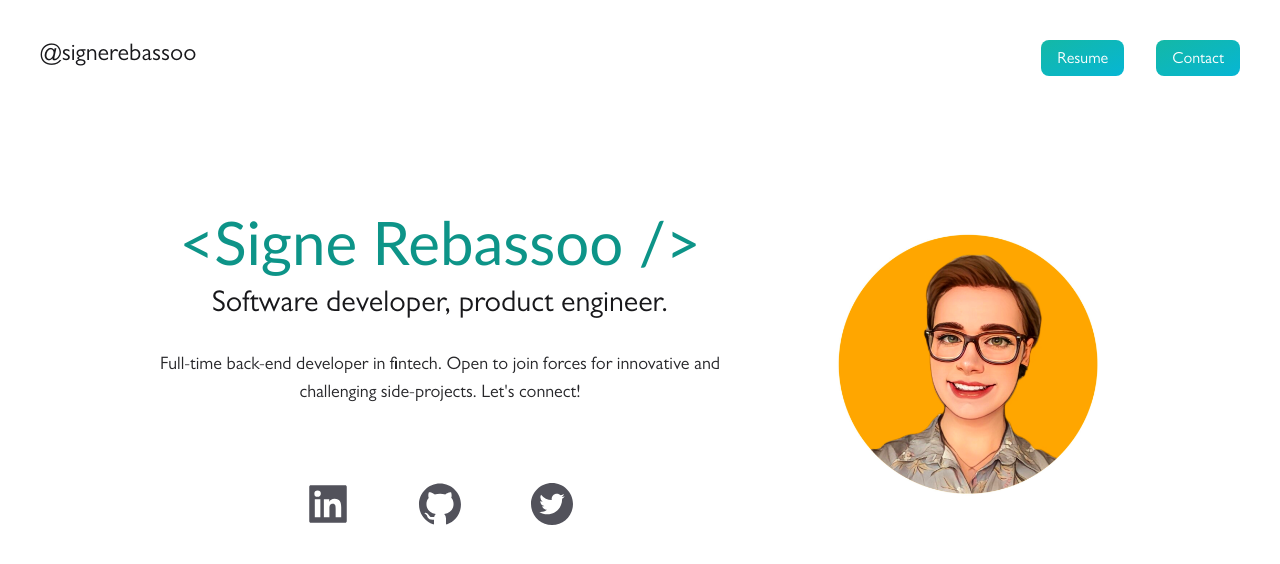
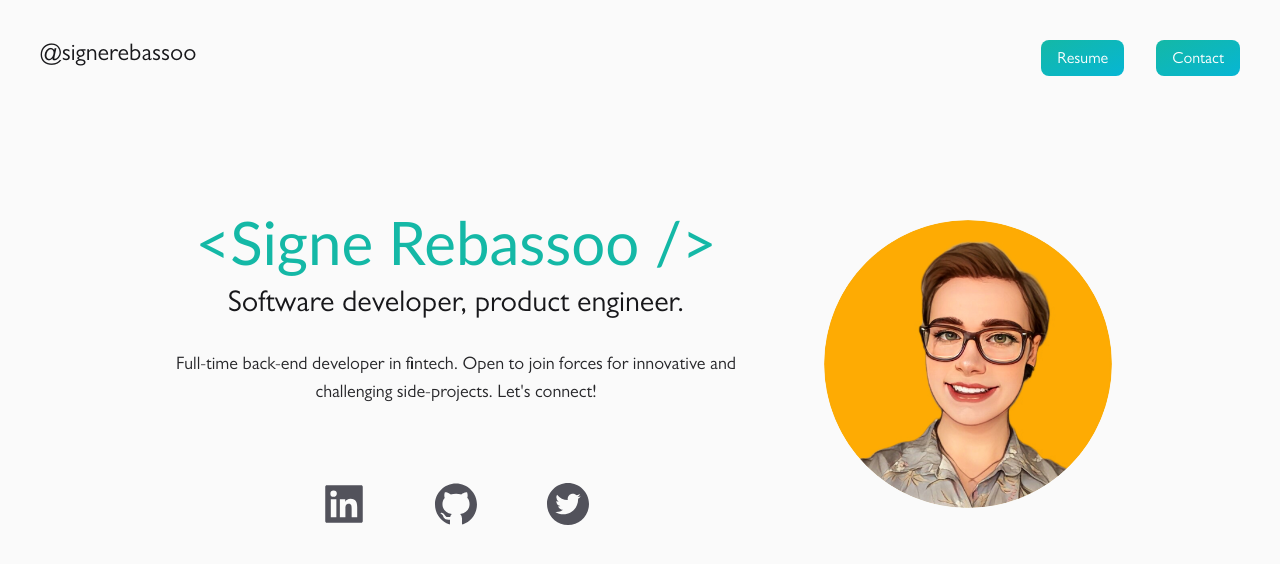
Before and after one commit to signerebassoo/signerebassoo.github.io, a React (Create React App) app: page / in a window 1280 px wide. Shown: the top 564 px of the page. Built offline with nearby package versions, Linux system fonts and the light colour scheme.

Commit message:
Socials hover animations + visual adjustments

```diff
--- a/src/App.tsx
+++ b/src/App.tsx
@@ -5,7 +5,7 @@ import NavBar from './components/NavBar/NavBar';
 
 function App() {
   return (
-    <div className=' bg-white min-h-screen'>
+    <div className='bg-zinc-50 min-h-screen'>
       <header className='px-10'>
         <NavBar />
       </header>
--- a/src/components/HomePage/HeroSection/HeroSection.tsx
+++ b/src/components/HomePage/HeroSection/HeroSection.tsx
@@ -1,6 +1,6 @@
 import React from 'react';
 import Socials from './Socials/Socials';
-import avatar from '../../../assets/self_avatar.jpg'
+import avatar from '../../../assets/self_avatar.png'
 
 export default function HeroSection() {
   return (
@@ -9,8 +9,8 @@ export default function HeroSection() {
         <HeroText />
         <Socials />
       </div>
-      <div className='p-10 flex justify-center'>
-        <img src={avatar} alt='avatar' className='py-2 w-80 h-80 object-contain'></img>
+      <div className='px-10 flex justify-center py-14'>
+        <img src={avatar} alt='avatar' className='w-72 h-72 object-contain rounded-full'></img>
       </div>
     </div>
   );
@@ -19,7 +19,7 @@ export default function HeroSection() {
 function HeroText() {
   return (
     <div className='text-center p-10'>
-      <h2 className='sm:text-6xl text-4xl py-2 text-teal-600 font-medium'>{'<Signe Rebassoo />'}</h2>
+      <h2 className='sm:text-6xl text-4xl py-2 text-teal-500 font-medium'>{'<Signe Rebassoo />'}</h2>
       <h3 className='sm:text-3xl text-xl py-2 sm:font-normal font-medium'>Software developer, product engineer.</h3>
       <p className='sm:text-lg text-base py-5 leading-8 text-zinc-800 max-w-xl mx-auto'>Full-time back-end developer in fintech. Open to join forces for innovative and challenging side-projects. Let's connect!</p>
     </div>
--- a/src/components/HomePage/HeroSection/Socials/Socials.tsx
+++ b/src/components/HomePage/HeroSection/Socials/Socials.tsx
@@ -3,11 +3,11 @@ import { AiFillLinkedin, AiFillGithub, AiFillTwitterCircle } from 'react-icons/a
 
 export default function Socials() {
   return (
-    <div className='sm:text-5xl text-4xl flex justify-center gap-16 py-3 text-zinc-600'>
+    <ul className='sm:text-5xl text-4xl flex justify-center gap-16 py-3 text-zinc-600'>
       <SocialItem icon={<AiFillLinkedin />} link={'https://www.linkedin.com/in/signe-rebassoo/'} />
       <SocialItem icon={<AiFillGithub />} link={'https://github.com/signerebassoo'} />
       <SocialItem icon={<AiFillTwitterCircle />} link={'#twitter'} />
-    </div>
+    </ul>
   );
 }
 
@@ -18,6 +18,8 @@ interface SocialItemProps {
 
 function SocialItem(props: SocialItemProps) {
   return (
-    <a href={props.link} className='hover:text-zinc-500 transition duration-500' target="_blank" rel="noopener noreferrer">{props.icon}</a>
+    <li className='hover:scale-110 transition duration-500'>
+      <a href={props.link} className='hover:text-zinc-500 transition duration-500' target="_blank" rel="noopener noreferrer">{props.icon}</a>
+    </li>
   )
 }
```
Also changed, not shown: src/assets/self_avatar.jpg (deleted), src/assets/self_avatar.png (added).
